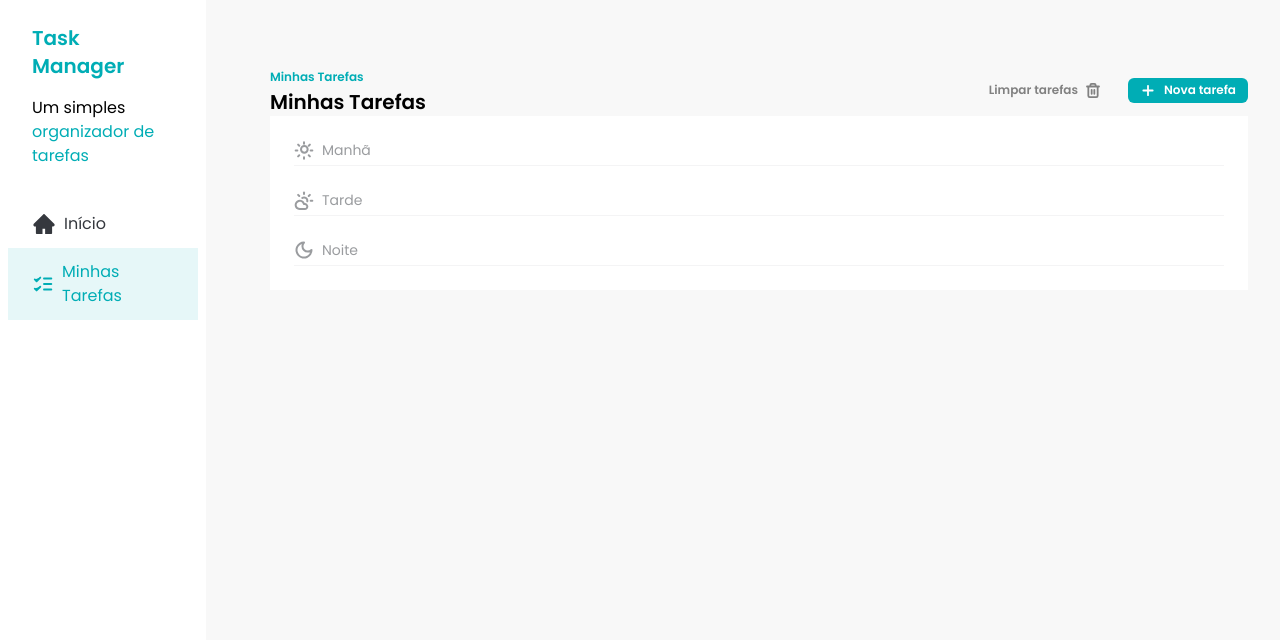
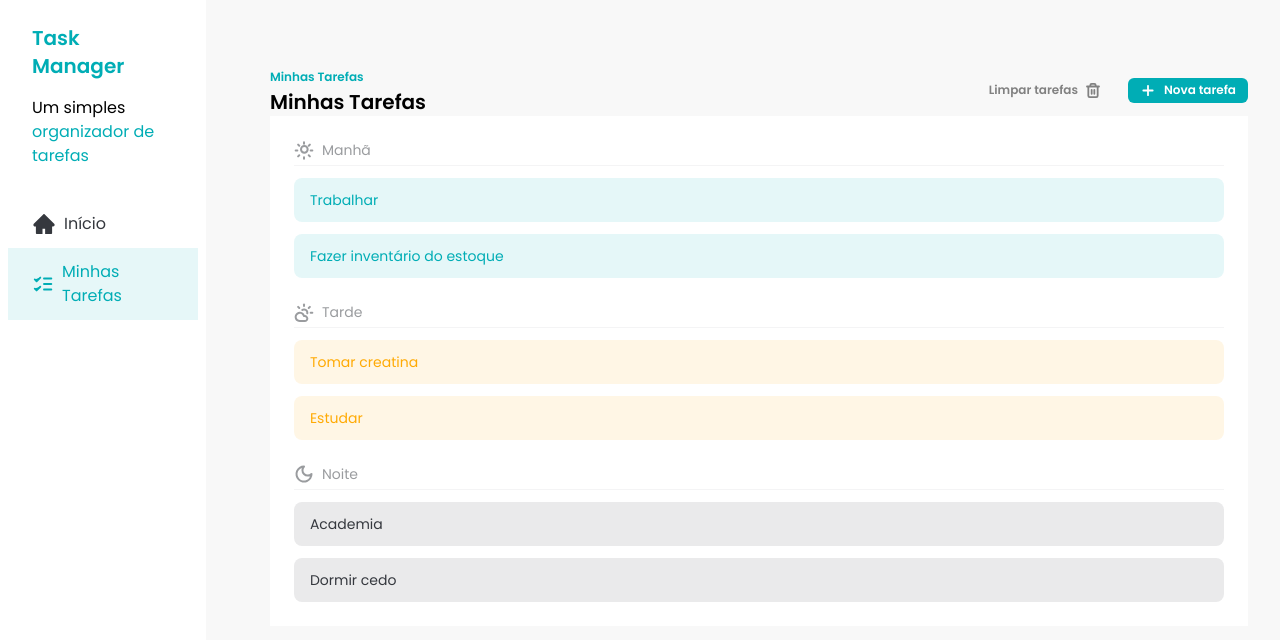
Before and after one commit to leonardoClcr/task-manager, a React (Vite) app: page / in a window 1280 px wide. Shown: the top 640 px of the page. Built offline with nearby package versions, Linux system fonts and the light colour scheme.

Commit message:
feat: ensure tasks are listed on Tasks component

```diff
--- /dev/null
+++ b/src/components/TaskItem.jsx
@@ -0,0 +1,24 @@
+const TaskItem = ({ task }) => {
+  const getStatusClasses = () => {
+    if (task.status === "done") {
+      return "bg-[#00ADB5] text-[#00ADB5]";
+    }
+
+    if (task.status === "in_progress") {
+      return "bg-[#FFAA04] text-[#FFAA04]";
+    }
+
+    if (task.status === "not_started") {
+      return "bg-[#35383E] text-[#35383E]";
+    }
+  };
+  return (
+    <div
+      className={`flex items-center gap-2 rounded-lg bg-opacity-10 px-4 py-3 text-sm ${getStatusClasses()}`}
+    >
+      {task.title}
+    </div>
+  );
+};
+
+export default TaskItem;
--- a/src/components/Tasks.jsx
+++ b/src/components/Tasks.jsx
@@ -5,8 +5,25 @@
 import CloudSunIcon from "../assets/icons/cloud-sun.svg?react";
 import TaskSeparator from "./TaskSeparator";
 import MoonIcon from "../assets/icons/moon.svg?react";
+import { useState } from "react";
+import taskData from "../constants/tasks";
+import TaskItem from "./TaskItem";
 
 const Tasks = () => {
+  const [tasks] = useState(taskData);
+
+  const morningTasks = tasks.filter((task) => {
+    return task.time === "morning";
+  });
+
+  const afternoonTasks = tasks.filter((task) => {
+    return task.time === "afternoon";
+  });
+
+  const eveningTasks = tasks.filter((task) => {
+    return task.time === "evening";
+  });
+
   return (
     <div className="w-full px-8 py-16">
       <div className="flex w-full justify-between">
@@ -31,14 +48,23 @@
       <div className="rouded-xl bg-white p-6">
         <div className="space-y-3">
           <TaskSeparator title="Manhã" icon={<SunIcon />} />
+          {morningTasks.map((task) => (
+            <TaskItem key={task.id} task={task} />
+          ))}
         </div>
 
         <div className="my-6 space-y-3">
           <TaskSeparator title="Tarde" icon={<CloudSunIcon />} />
+          {afternoonTasks.map((task) => (
+            <TaskItem key={task.id} task={task} />
+          ))}
         </div>
 
         <div className="space-y-3">
           <TaskSeparator title="Noite" icon={<MoonIcon />} />
+          {eveningTasks.map((task) => (
+            <TaskItem key={task.id} task={task} />
+          ))}
         </div>
       </div>
     </div>
--- /dev/null
+++ b/src/constants/tasks.js
@@ -0,0 +1,40 @@
+const taskData = [
+  {
+    id: 1,
+    title: "Trabalhar",
+    time: "morning",
+    status: "done",
+  },
+  {
+    id: 2,
+    title: "Fazer inventário do estoque",
+    time: "morning",
+    status: "done",
+  },
+  {
+    id: 3,
+    title: "Tomar creatina",
+    time: "afternoon",
+    status: "in_progress",
+  },
+  {
+    id: 4,
+    title: "Estudar",
+    time: "afternoon",
+    status: "in_progress",
+  },
+  {
+    id: 5,
+    title: "Academia",
+    time: "evening",
+    status: "not_started",
+  },
+  {
+    id: 6,
+    title: "Dormir cedo",
+    time: "evening",
+    status: "not_started",
+  },
+];
+
+export default taskData;
```
